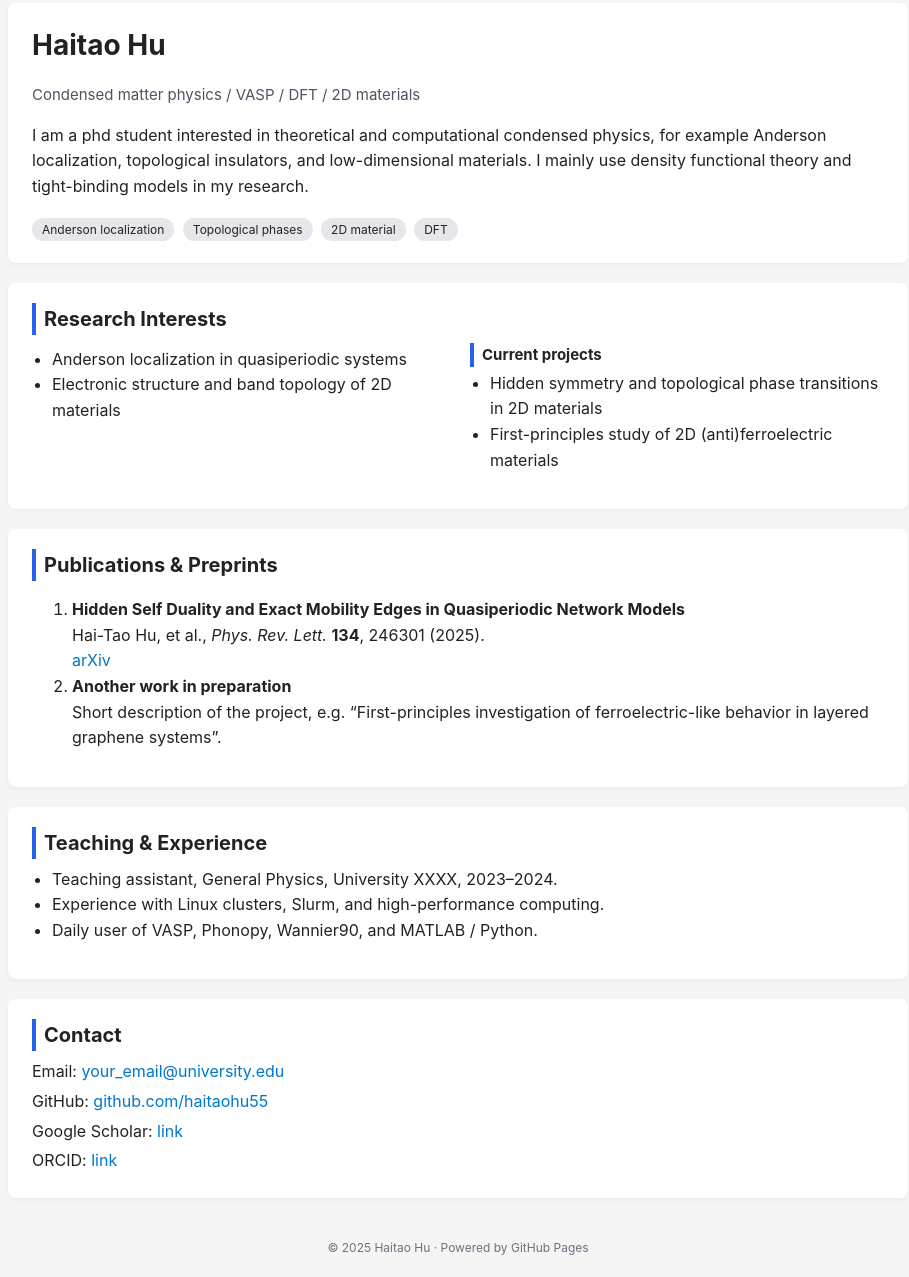
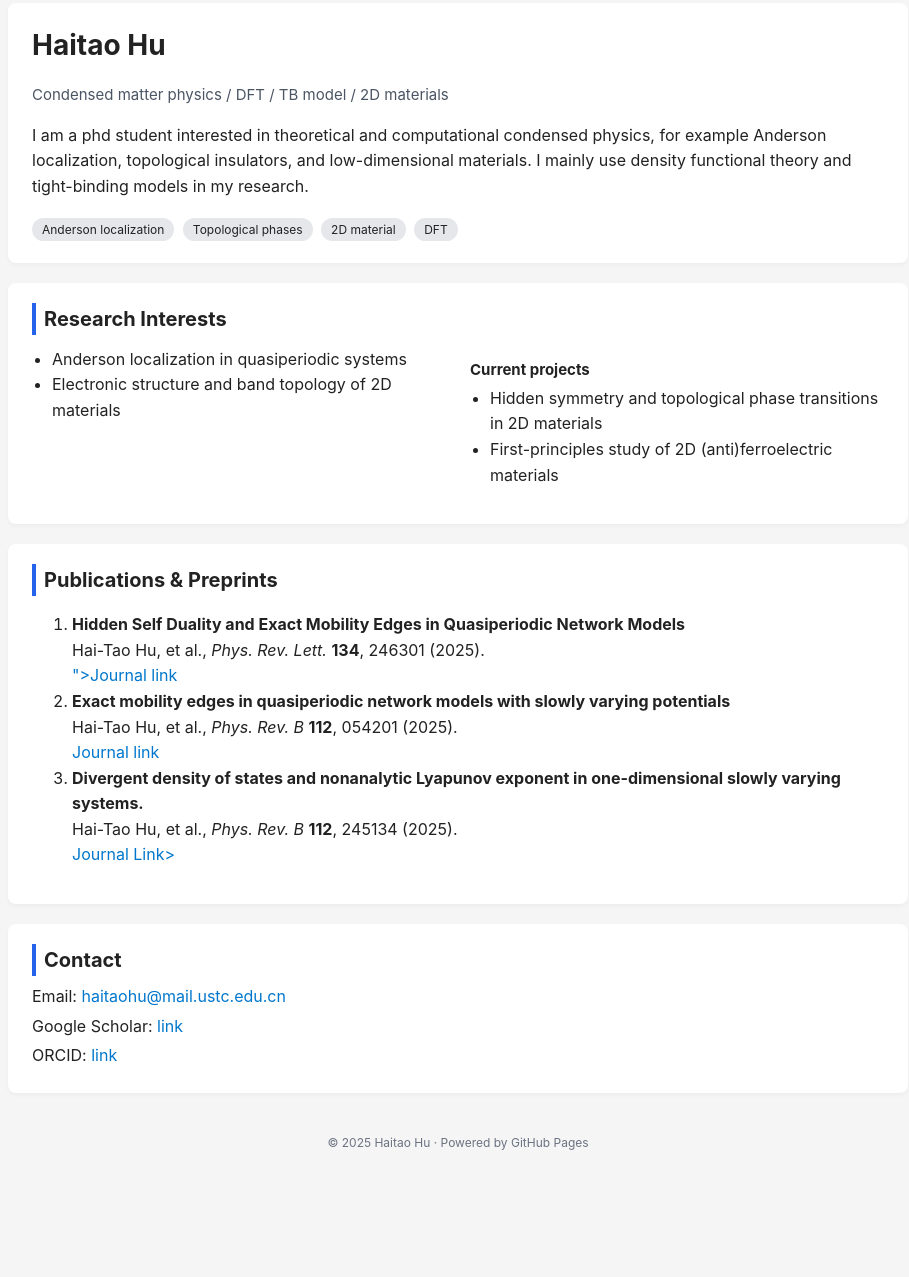
Before and after one commit to haitaohu55/haitaohu55.github.io, a plain HTML site: page index.html in a window 1280 px wide. Shown: the part 85-1362 px from the top of the page, without its empty margins (182-1091 px from the left). After the commit the page ends 1257 px from the top, so only its background shows below. Drawn offline with Linux system fonts and the light colour scheme.

Commit message:
Update index.html

```diff
--- a/index.html
+++ b/index.html
@@ -159,7 +159,7 @@
     <section id="about">
       <h1>Haitao Hu</h1>
       <p class="subtitle">
-        Condensed matter physics / VASP / DFT / 2D materials
+        Condensed matter physics / DFT / TB model / 2D materials
       </p>
       <p>
         I am a phd student interested in theoretical and computational condensed physics, for example Anderson localization,
@@ -185,7 +185,7 @@
           </ul>
         </div>
         <div class="col">
-          <h2 style="font-size: 15px; margin-bottom: 4px;">Current projects</h2>
+          <h3 style="font-size: 15px; margin-bottom: 4px;">Current projects</h2>
           <ul>
             <li>Hidden symmetry and topological phase transitions in 2D materials</li>
             <li>First-principles study of 2D (anti)ferroelectric materials</li>
@@ -201,35 +201,28 @@
         <li>
           <strong>Hidden Self Duality and Exact Mobility Edges in Quasiperiodic Network Models</strong><br>
           Hai-Tao Hu, et al., <em>Phys. Rev. Lett.</em> <strong>134</strong>, 246301 (2025).<br>
-          <a href="https://journals.aps.org/prl/abstract/10.1103/rl1f-ptzq" target="_blank">arXiv</a>
+          <a href="https://journals.aps.org/prl/abstract/10.1103/rl1f-ptzq" target="_blank">">Journal link</a>
         </li>
         <li>
-          <strong>Another work in preparation</strong><br>
-          Short description of the project, e.g. “First-principles investigation of
-          ferroelectric-like behavior in layered graphene systems”.
+          <strong>Exact mobility edges in quasiperiodic network models with slowly varying potentials</strong><br>
+          Hai-Tao Hu, et al., <em>Phys. Rev. B</em> <strong>112</strong>, 054201 (2025).<br>
+          <a href="https://journals.aps.org/prb/abstract/10.1103/2rfb-j778" target="_blank">Journal link</a>
+        </li>
+        <li>
+          <strong>Divergent density of states and nonanalytic Lyapunov exponent in one-dimensional slowly varying systems.</strong><br>
+          Hai-Tao Hu, et al., <em>Phys. Rev. B</em> <strong>112</strong>, 245134 (2025).<br>
+          <a href="https://journals.aps.org/prb/abstract/10.1103/pk8h-xlld" target="_blank">Journal Link></a>
         </li>
       </ol>
-    </section>
-
-    <!-- 教学 / 经历 -->
-    <section id="teaching">
-      <h2>Teaching & Experience</h2>
-      <ul>
-        <li>Teaching assistant, General Physics, University XXXX, 2023–2024.</li>
-        <li>Experience with Linux clusters, Slurm, and high-performance computing.</li>
-        <li>Daily user of VASP, Phonopy, Wannier90, and MATLAB / Python.</li>
-      </ul>
     </section>
 
     <!-- 联系方式 -->
     <section id="contact">
       <h2>Contact</h2>
       <div class="contact-list">
-        <div>Email: <a href="mailto:your_email@university.edu">your_email@university.edu</a></div>
-        <div>GitHub: <a href="https://github.com/haitaohu55" target="_blank">github.com/haitaohu55</a></div>
-        <!-- 如果你以后有这些就把 # 换成真实链接 -->
-        <div>Google Scholar: <a href="#" target="_blank">link</a></div>
-        <div>ORCID: <a href="#" target="_blank">link</a></div>
+        <div>Email: <a href="mailto:haitaohu@mail.ustc.edu.cn">haitaohu@mail.ustc.edu.cn</a></div>
+        <div>Google Scholar: <a href="https://scholar.google.com.hk/citations?hl=zh-CN&user=51eUsJkAAAAJ" target="_blank">link</a></div>
+        <div>ORCID: <a href="https://orcid.org/my-orcid?orcid=0009-0001-7599-1393" target="_blank">link</a></div>
       </div>
     </section>
   </main>
```
